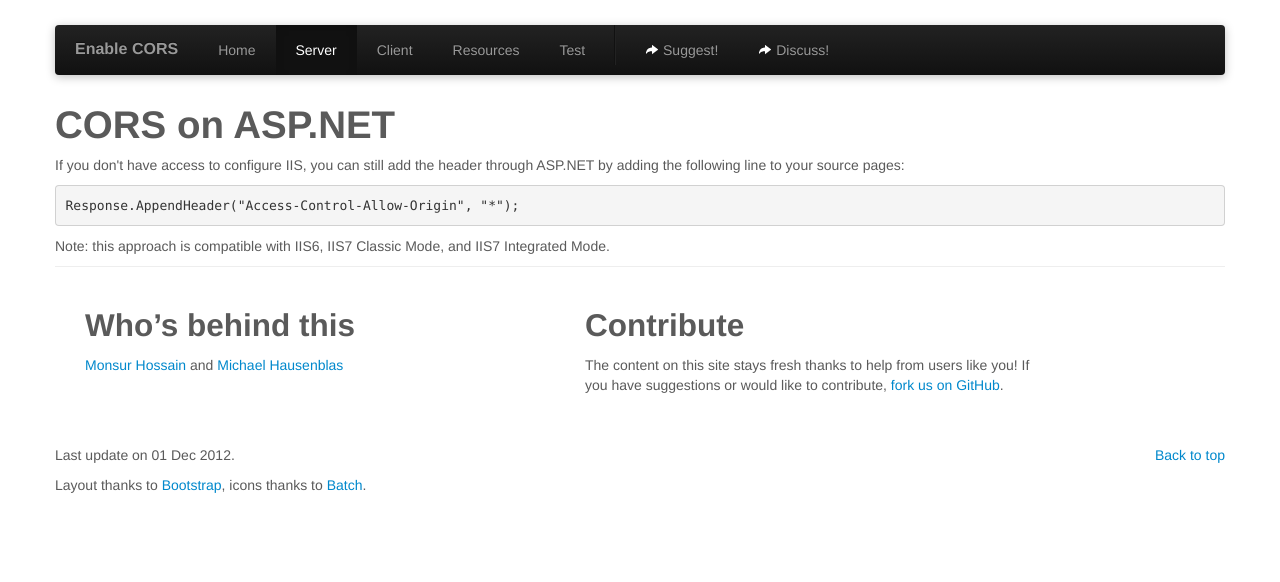
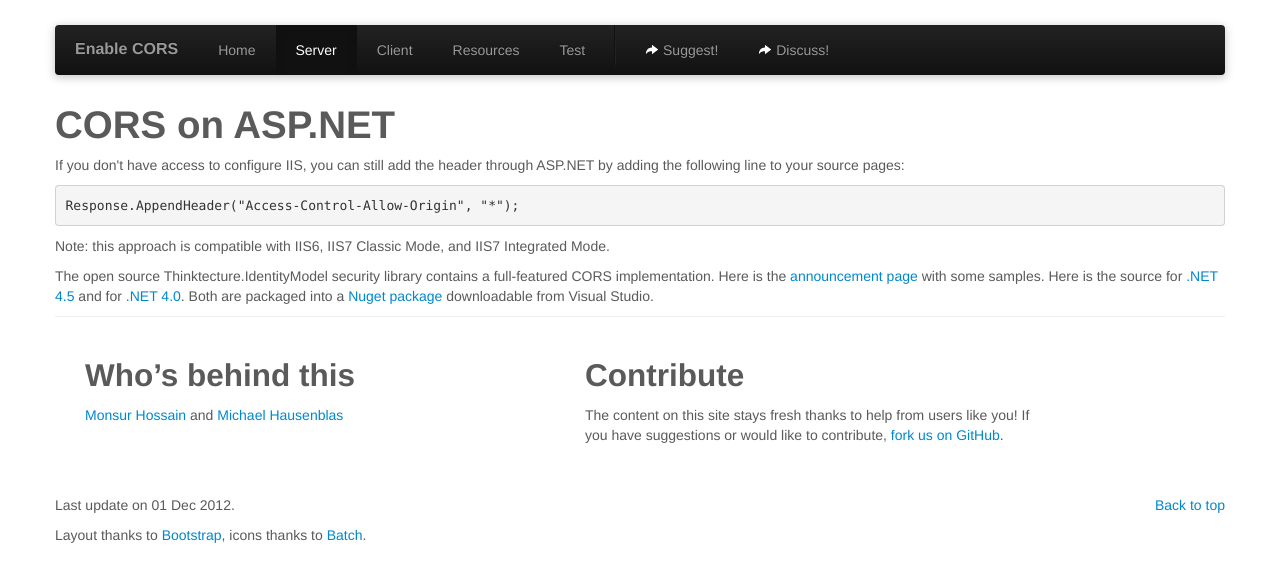
Before and after one commit to monsur/enable-cors.org, a Jekyll site: the page built from server_aspnet.html, in a window 1280 px wide. Shown: the top 582 px of the page. Built offline with Jekyll 4.4.1, drawn with Linux system fonts in a browser that asks for light colours.

Commit message:
Adding link to ASP.NET lib. fixes #23

```diff
--- a/server_aspnet.html
+++ b/server_aspnet.html
@@ -15,5 +15,6 @@ title: enable cross-origin resource sharing
 				Note: this approach is compatible with IIS6, IIS7 Classic Mode, and IIS7 Integrated Mode.
 			</p>
 
+		<p>The open source Thinktecture.IdentityModel security library contains a full-featured CORS implementation. Here is the <a href="http://brockallen.com/2012/06/28/cors-support-in-webapi-mvc-and-iis-with-thinktecture-identitymodel/">announcement page</a> with some samples. Here is the source for <a href="https://github.com/thinktecture/Thinktecture.IdentityModel.45">.NET 4.5</a> and for <a href="https://github.com/thinktecture/Thinktecture.IdentityModel.40">.NET 4.0</a>. Both are packaged into a <a href="http://nuget.org/packages/Thinktecture.IdentityModel">Nuget package</a> downloadable from Visual Studio.</p>
 		</section>
 	</div>
```
